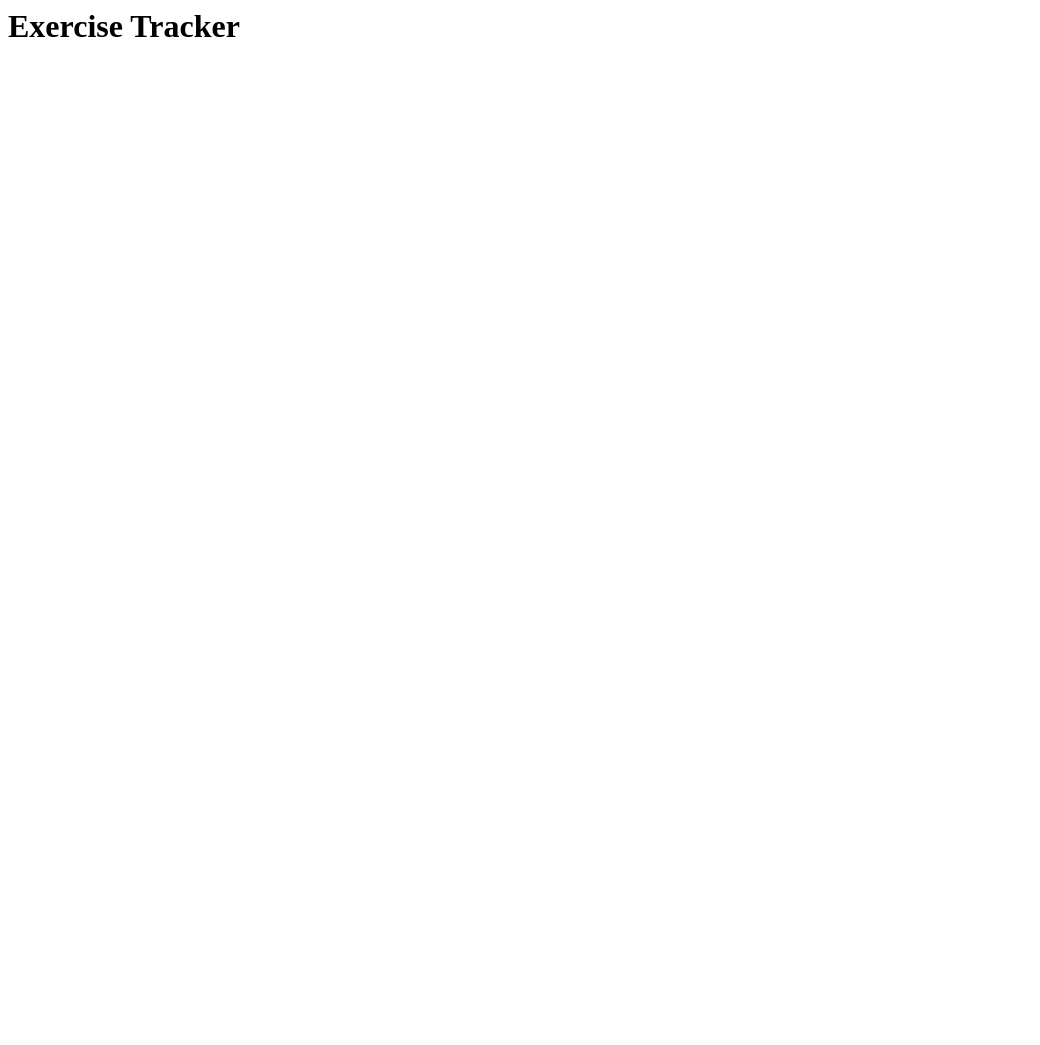
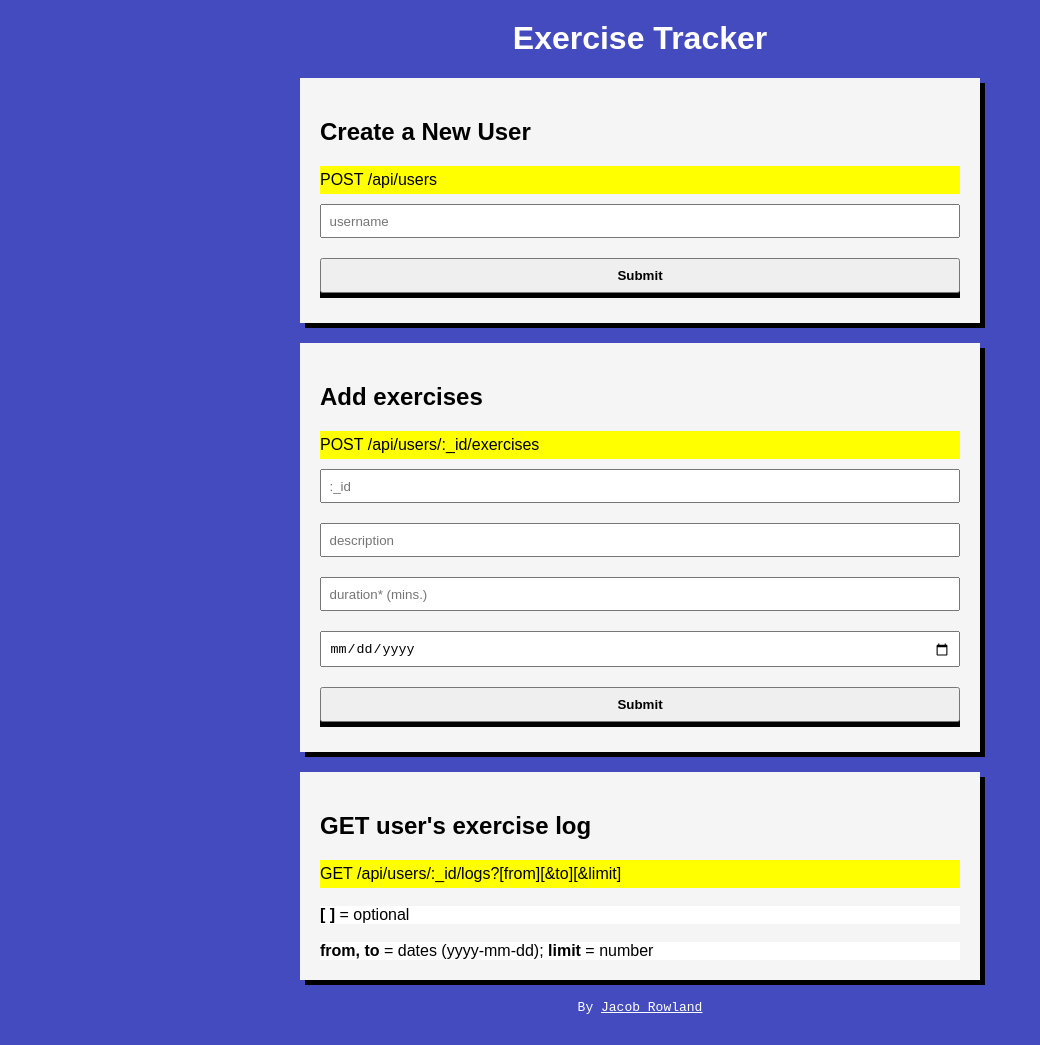
Before and after one commit to jacrowland/exercise-tracker-microservice, a website: page views/index.html in a window 1280 px wide. Shown: the whole page, without its empty margins (0-1040 px from the left). Before the commit the page ends 800 px from the top, so only its background shows below. Drawn offline with Linux system fonts and the light colour scheme.

Commit message:
updated main view

```diff
--- a/controllers/index.js
+++ b/controllers/index.js
@@ -30,7 +30,6 @@ const ExerciseLogSchema = new Schema({
 
 // Controllers
 function createUser(name, done) {
-    console.log("Creating user...");
     const User = mongoose.model('User', UserSchema);
     const newUser = new User({username: name});
     newUser.save((err, data) => {
@@ -40,7 +39,6 @@ function createUser(name, done) {
 }
 
 function createExercise(params, done) {
-    console.log("Creating user exercise...");
     const {user_id, description, duration, date} = params;
     const Exercise = mongoose.model("Exercise", ExerciseSchema);
     // check if the user exists
--- a/index.js
+++ b/index.js
@@ -57,7 +57,7 @@ app.post('/api/users', (req, res) => {
     }
 */
 const createExercise = require("./controllers/index.js").createExercise;
-app.post("/post/users/:_id/exercises", (req, res) => {
+app.post("/api/users/:_id/exercises", (req, res) => {
     try {
         const _id = req.params._id;
         const { description, duration, date } = req.body;
--- a/views/index.html
+++ b/views/index.html
@@ -1,13 +1,122 @@
 <html lang="en">
     <head>
         <title>Exercise Tracker</title>
+
+
+        <style>
+            body {
+                width: 100%;
+                margin: 0;
+                font-family: Arial, Helvetica, sans-serif;
+            }
+            main {
+                width: inherit;
+                height: inherit;
+            }
+            h1 {
+                color: white;
+                text-align: center;
+                margin-top: 20px;
+            }
+            input[type="submit"] {
+                width: 100%;
+                font-weight: bolder;
+                box-shadow: 0px 5px 0px 0px black;
+                position: relative;
+                height: 35px;
+
+            }
+            input[type="submit"]:hover {
+                cursor: pointer;
+                box-shadow: unset;
+                top: 2.5px;
+                background-color: white;
+                height: 35px;
+                border: 1px solid grey;
+            }
+            body {
+                background-color: rgb(67, 75, 190);
+            }
+            form, section {
+                width: 50%;
+                display: flex;
+                justify-content: center;
+                align-items: center;
+                flex-direction: column;
+                background-color: rgb(245, 245, 245);
+                box-shadow:  5px 5px 0px 0px black;
+                padding: 20px;
+                margin: 0 auto;
+                margin-bottom: 20px;
+            }
+            label {
+                background-color: yellow;
+                padding: 5px 0px;
+
+            }
+            input {
+                margin: 10px 0px;
+                padding: 7.5px;
+            }
+            input[type="text"], input[type="date"],  label, h2 {
+                width: 100%;
+            }
+            @media screen and (max-width: 800px) {
+                form, section {
+                    width: 80vw;
+                }
+            }
+            footer {
+                width: 100%;
+                text-align: center;
+                font-family: monospace;
+                margin-bottom: 30px;
+                color: white;
+            }
+
+            footer a {
+                color: inherit;
+            }
+
+        </style>
     </head>
     <body>
         <main>
             <h1>Exercise Tracker</h1>
+            <form method="post" action="/api/users">
+                <h2>Create a New User</h2>
+                <label>POST /api/users</label>
+                <input type="text" name="username" placeholder="username"/>
+                <input type="submit"/>
+            </form>
+
+            <form id="getExercisesForm" method="post">
+                <h2>Add exercises</h2>
+                <label>POST /api/users/:_id/exercises</label>
+                <input type="text" placeholder=":_id" name="userid"/>
+                <input type="text" placeholder="description" name="description"/>
+                <input type="text" placeholder="duration* (mins.)" name="duration"/>
+                <input type="date" placeholder="date (yyyy-mm-dd)" name="date" />
+                <input type="submit" value="Submit"/>
+            </form>
+            <section>
+                <h2>GET user's exercise log</h2>
+                <span style="background-color: yellow; width: 100%; padding: 5px 0px"><label></label>GET /api/users/:_id/logs?[from][&to][&limit]</span><br>
+                <span style="background-color: white; width: 100%"><strong>[ ]</strong> = optional</span><br>
+                <span style="background-color: white; width: 100%"><strong>from, to</strong> = dates (yyyy-mm-dd); <strong>limit</strong> = number</span>
+            </section>
         </main>
+        <footer>
+            By <a href="https://jacobrowland.me">Jacob Rowland</a>
+        </footer>
     </body>
-    <footer>
-
-    </footer>
+    <script>
+        const form = document.getElementById("getExercisesForm");
+        form.addEventListener("submit", (e) => {
+            const userid = e.target.elements.userid.value;
+            form.action = `/api/users/${userid}/exercises`;
+            console.log(form.action);
+            form.submit();
+        });
+    </script>
 </html>
```
